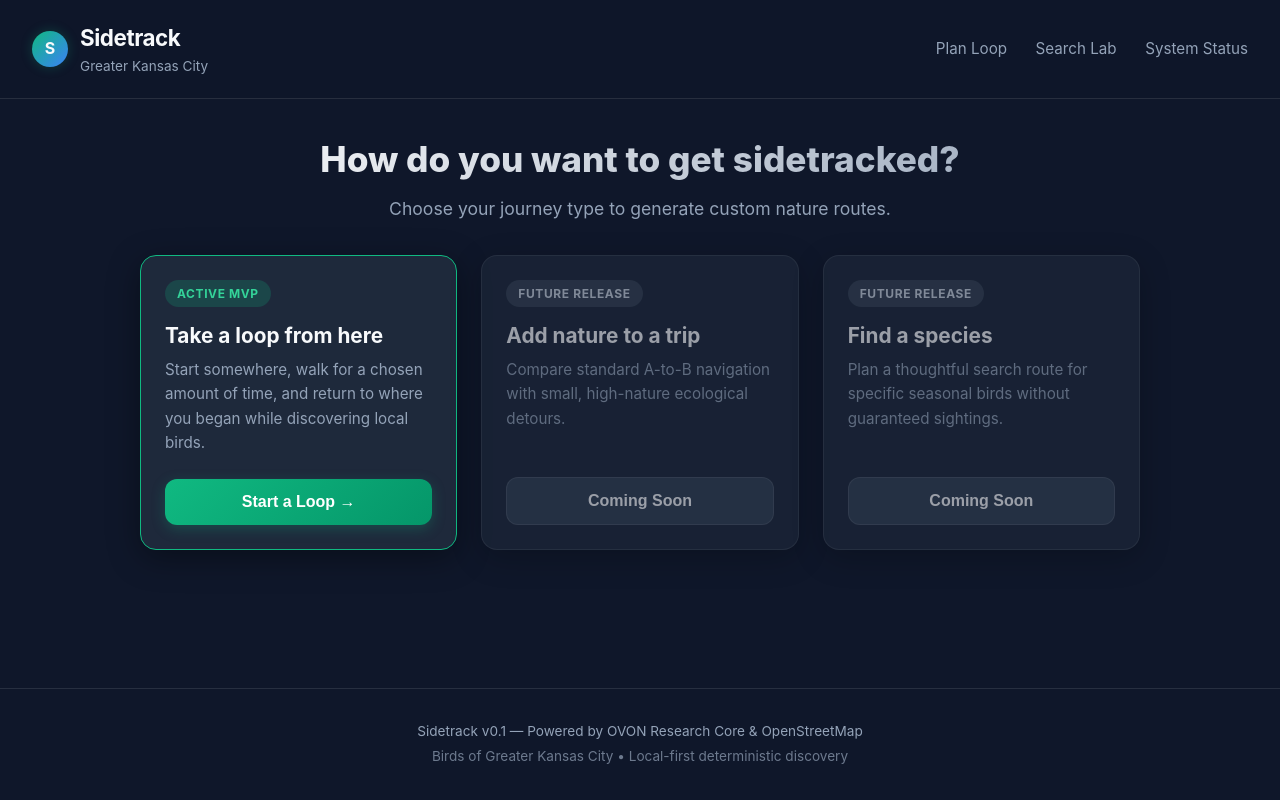
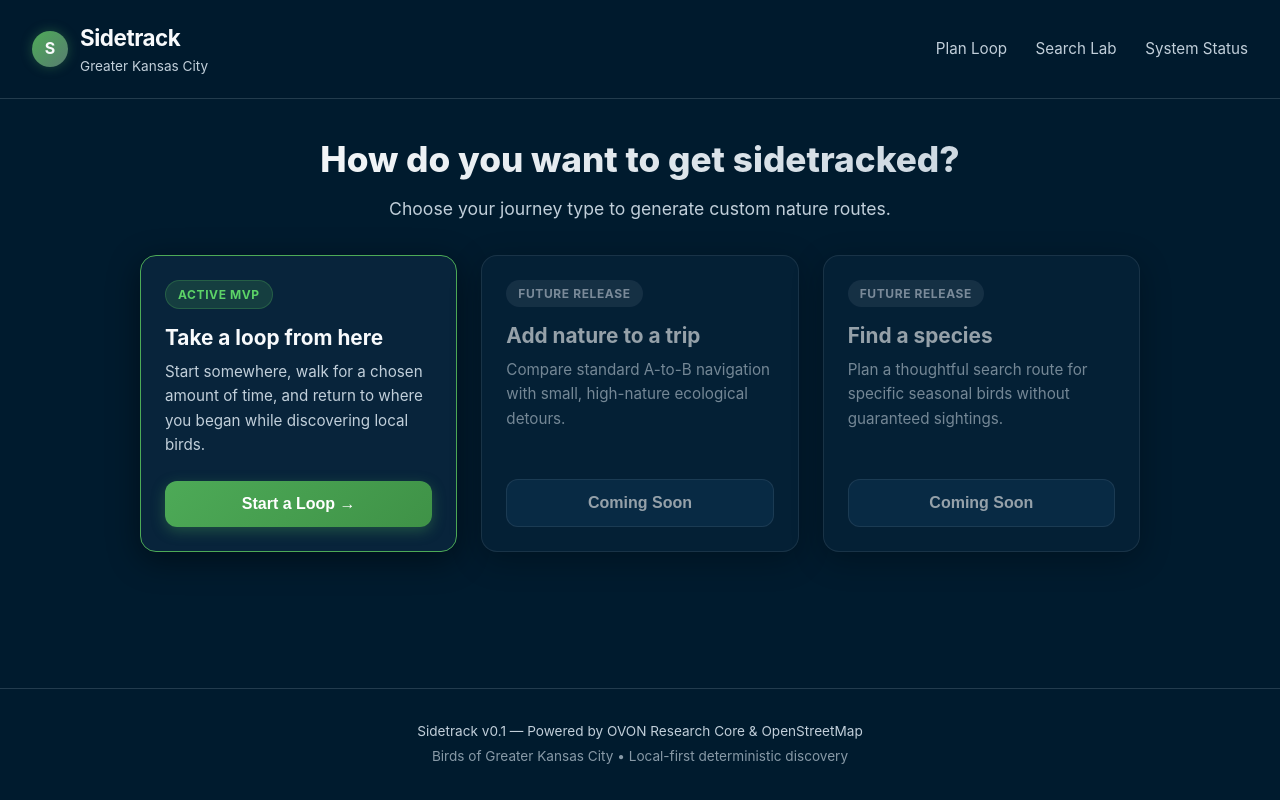
Before and after one commit to admiralorbiter/Side-Tracked, a Flask app: page / in a window 1280 px wide. Run offline with Flask 3, Linux system fonts and the light colour scheme; some libraries are stand-ins or nearby versions.

Commit message:
updated colors

```diff
--- a/apps/web/app/static/css/main.css
+++ b/apps/web/app/static/css/main.css
@@ -3,25 +3,32 @@
 :root {
   --font-family: 'Inter', -apple-system, BlinkMacSystemFont, 'Segoe UI', Roboto, Helvetica, Arial, sans-serif;
 
-  /* Color Palette: Earthy, modern nature theme */
-  --bg-dark: #0f172a;
-  --bg-card: #1e293b;
-  --bg-card-hover: #334155;
+  /* Brand Palette (Hex Codes) */
+  --brand-navy: #001B2E;    /* Prussian Blue / Main Deep Background */
+  --brand-sage: #587D71;    /* Deep Sage / Secondary Muted Accent */
+  --brand-green: #4DAA57;   /* Medium Jungle Green / Primary Action & Brand */
+  --brand-sky: #C1CFDA;     /* Pale Sky / Muted Text & Subtle Borders */
+  --brand-plum: #754668;    /* Mauve Shadow / Weird Route & Special Accents */
+
+  /* UI Functional Tokens */
+  --bg-dark: var(--brand-navy);
+  --bg-card: #08243b;       /* Slightly lighter Prussian Navy for cards */
+  --bg-card-hover: #0e3454;
   --text-main: #f8fafc;
-  --text-muted: #94a3b8;
+  --text-muted: var(--brand-sky);
 
-  --accent-green: #10b981;
-  --accent-green-glow: rgba(16, 185, 129, 0.25);
-  --accent-amber: #f59e0b;
-  --accent-purple: #8b5cf6;
-  --accent-blue: #3b82f6;
+  --accent-green: var(--brand-green);
+  --accent-green-glow: rgba(77, 170, 87, 0.35);
+  --accent-sage: var(--brand-sage);
+  --accent-plum: var(--brand-plum);
+  --accent-sky: var(--brand-sky);
 
-  --border-card: rgba(255, 255, 255, 0.1);
+  --border-card: rgba(193, 207, 218, 0.18);
   --radius-lg: 16px;
   --radius-md: 12px;
   --radius-sm: 8px;
 
-  --shadow-glow: 0 8px 32px 0 rgba(0, 0, 0, 0.37);
+  --shadow-glow: 0 8px 32px 0 rgba(0, 0, 0, 0.45);
   --transition-fast: 0.2s ease;
 }
 
@@ -46,7 +53,7 @@ header.navbar {
   justify-content: space-between;
   align-items: center;
   padding: 1.25rem 2rem;
-  background: rgba(15, 23, 42, 0.85);
+  background: rgba(0, 27, 46, 0.9);
   backdrop-filter: blur(12px);
   border-bottom: 1px solid var(--border-card);
   position: sticky;
@@ -65,7 +72,7 @@ header.navbar {
 .brand-icon {
   width: 36px;
   height: 36px;
-  background: linear-gradient(135deg, var(--accent-green), var(--accent-blue));
+  background: linear-gradient(135deg, var(--brand-green), var(--brand-sage));
   border-radius: 50%;
   display: flex;
   align-items: center;
@@ -78,16 +85,17 @@ header.navbar {
   font-size: 1.4rem;
   font-weight: 700;
   letter-spacing: -0.02em;
+  color: var(--text-main);
 }
 
 .brand-tagline {
   font-size: 0.85rem;
-  color: var(--text-muted);
+  color: var(--brand-sky);
   font-weight: 400;
 }
 
 nav a {
-  color: var(--text-muted);
+  color: var(--brand-sky);
   text-decoration: none;
   margin-left: 1.5rem;
   font-size: 0.95rem;
@@ -95,7 +103,7 @@ nav a {
 }
 
 nav a:hover {
-  color: var(--accent-green);
+  color: var(--brand-green);
 }
 
 main.container {
@@ -117,7 +125,7 @@ main.container {
 }
 
 .card:hover {
-  border-color: rgba(255, 255, 255, 0.2);
+  border-color: rgba(193, 207, 218, 0.35);
 }
 
 .intent-header {
@@ -129,13 +137,13 @@ main.container {
   font-size: 2.2rem;
   font-weight: 800;
   margin-bottom: 0.5rem;
-  background: linear-gradient(135deg, #ffffff, #94a3b8);
+  background: linear-gradient(135deg, #ffffff, var(--brand-sky));
   -webkit-background-clip: text;
   -webkit-text-fill-color: transparent;
 }
 
 .intent-header p {
-  color: var(--text-muted);
+  color: var(--brand-sky);
   font-size: 1.1rem;
 }
 
@@ -156,7 +164,7 @@ main.container {
 }
 
 .btn-primary {
-  background: linear-gradient(135deg, var(--accent-green), #059669);
+  background: linear-gradient(135deg, var(--brand-green), #3f9247);
   color: white;
   box-shadow: 0 4px 14px var(--accent-green-glow);
 }
@@ -173,7 +181,7 @@ main.container {
 }
 
 .btn-secondary:hover {
-  background: #475569;
+  background: #14436b;
 }
 
 .form-group {
@@ -190,7 +198,7 @@ main.container {
 .input-text {
   width: 100%;
   padding: 0.85rem 1rem;
-  background: #0f172a;
+  background: var(--brand-navy);
   border: 1px solid var(--border-card);
   border-radius: var(--radius-sm);
   color: var(--text-main);
@@ -199,7 +207,7 @@ main.container {
 
 .input-text:focus {
   outline: none;
-  border-color: var(--accent-green);
+  border-color: var(--brand-green);
   box-shadow: 0 0 0 3px var(--accent-green-glow);
 }
 
@@ -235,9 +243,10 @@ main.container {
   width: fit-content;
 }
 
-.badge-easy { background: rgba(59, 130, 246, 0.2); color: #60a5fa; }
-.badge-birdy { background: rgba(16, 185, 129, 0.2); color: #34d399; }
-.badge-weird { background: rgba(139, 92, 246, 0.2); color: #c084fc; }
+/* Route Badges styled with brand palette */
+.badge-easy { background: rgba(193, 207, 218, 0.2); color: var(--brand-sky); border: 1px solid rgba(193, 207, 218, 0.3); }
+.badge-birdy { background: rgba(77, 170, 87, 0.2); color: #5cd367; border: 1px solid rgba(77, 170, 87, 0.3); }
+.badge-weird { background: rgba(117, 70, 104, 0.3); color: #d69dbf; border: 1px solid rgba(117, 70, 104, 0.4); }
 
 .route-title {
   font-size: 1.3rem;
@@ -249,24 +258,25 @@ main.container {
   display: flex;
   gap: 1rem;
   font-size: 0.9rem;
-  color: var(--text-muted);
+  color: var(--brand-sky);
   margin-bottom: 1rem;
 }
 
 .species-pill {
   display: inline-block;
-  background: rgba(255, 255, 255, 0.08);
+  background: rgba(88, 125, 113, 0.3);
+  border: 1px solid rgba(88, 125, 113, 0.4);
   padding: 0.2rem 0.6rem;
   border-radius: var(--radius-sm);
   font-size: 0.8rem;
   margin: 0.2rem 0.2rem 0.2rem 0;
-  color: #e2e8f0;
+  color: var(--brand-sky);
 }
 
 footer {
   text-align: center;
   padding: 2rem;
-  color: var(--text-muted);
+  color: var(--brand-sky);
   font-size: 0.85rem;
   border-top: 1px solid var(--border-card);
   margin-top: auto;
```
